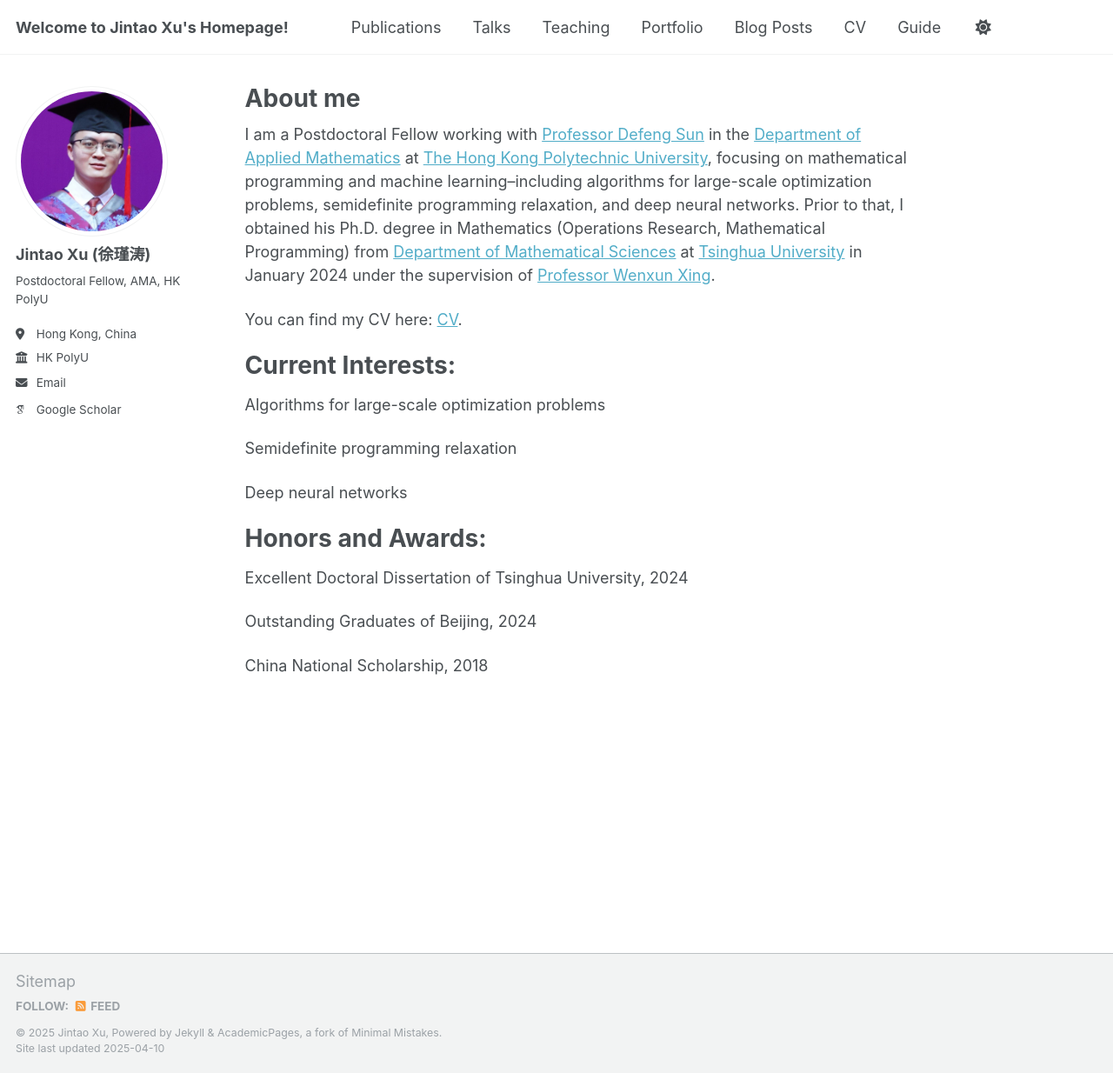
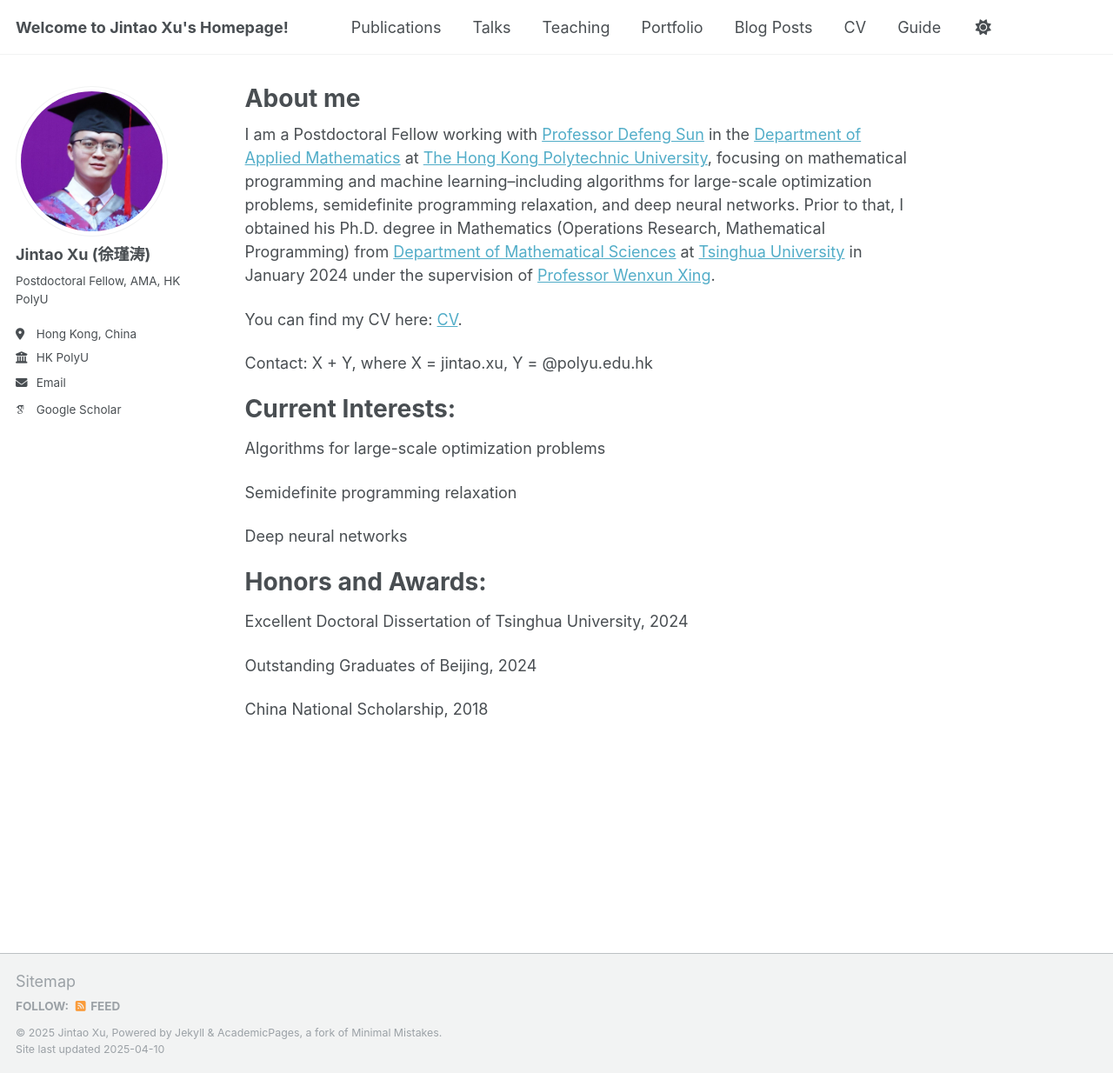
Before and after one commit to JintaoXuMath/JintaoXuMath.github.io, a Jekyll site: the page built from _pages/about.md, in a window 1280 px wide and 1234 px high. Shown: the whole window at 87% size. Built offline with Jekyll 4.4.1, drawn with Linux system fonts in a browser that asks for light colours; some web fonts are replaced.

Commit message:
Update about.md

```diff
--- a/_pages/about.md
+++ b/_pages/about.md
@@ -10,6 +10,8 @@ redirect_from:
 I am a Postdoctoral Fellow working with [Professor Defeng Sun](https://www.polyu.edu.hk/ama/profile/dfsun/) in the [Department of Applied Mathematics](https://www.polyu.edu.hk/ama/) at [The Hong Kong Polytechnic University](https://www.polyu.edu.hk/), focusing on mathematical programming and machine learning–including algorithms for large-scale optimization problems, semidefinite programming relaxation, and deep neural networks. Prior to that, I obtained his Ph.D. degree in Mathematics (Operations Research, Mathematical Programming) from [Department of Mathematical Sciences](https://www.math.tsinghua.edu.cn/) at [Tsinghua University](https://www.tsinghua.edu.cn/) in January 2024 under the supervision of [Professor Wenxun Xing](https://www.genealogy.math.ndsu.nodak.edu/id.php?id=182440).
 
 You can find my CV here: [CV]().
+
+Contact: X + Y, where X = jintao.xu, Y = @polyu.edu.hk
 
 Current Interests:
 ======
```
